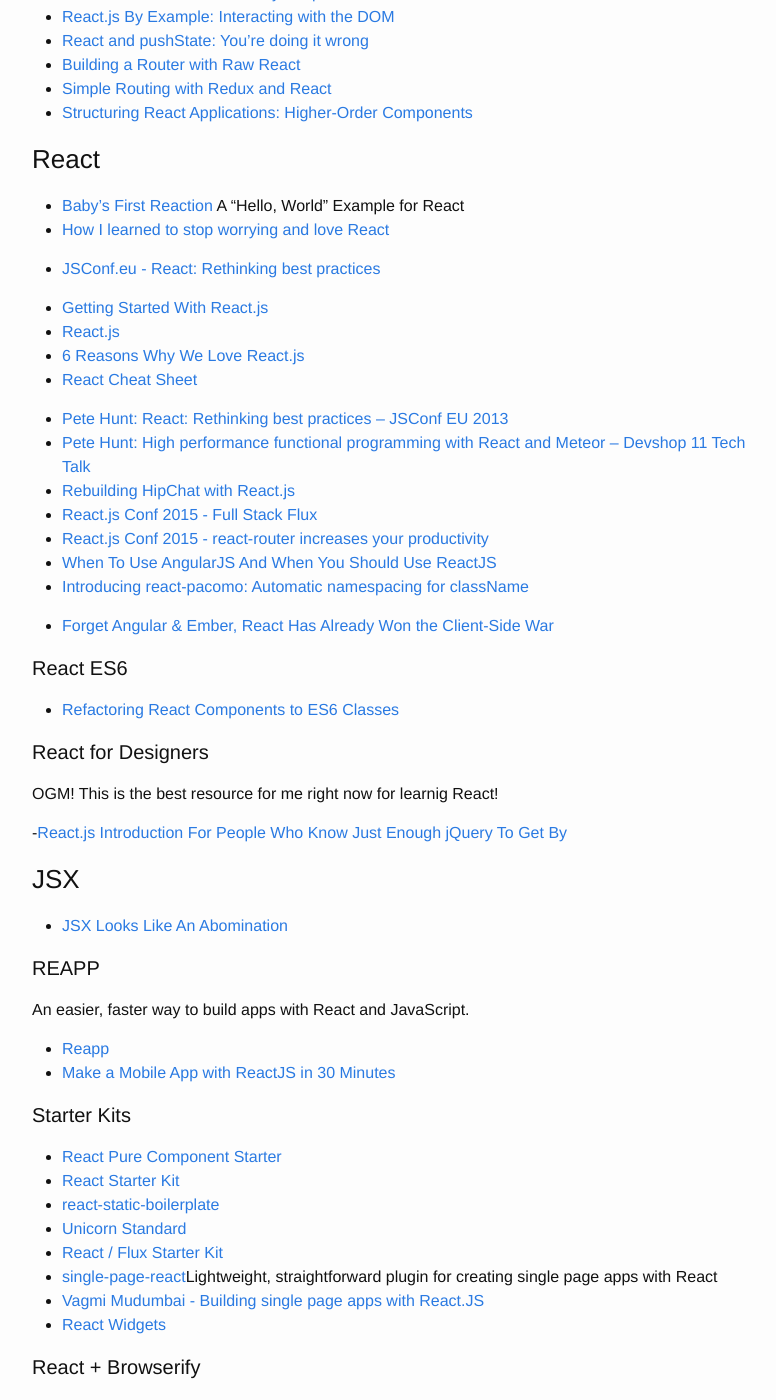
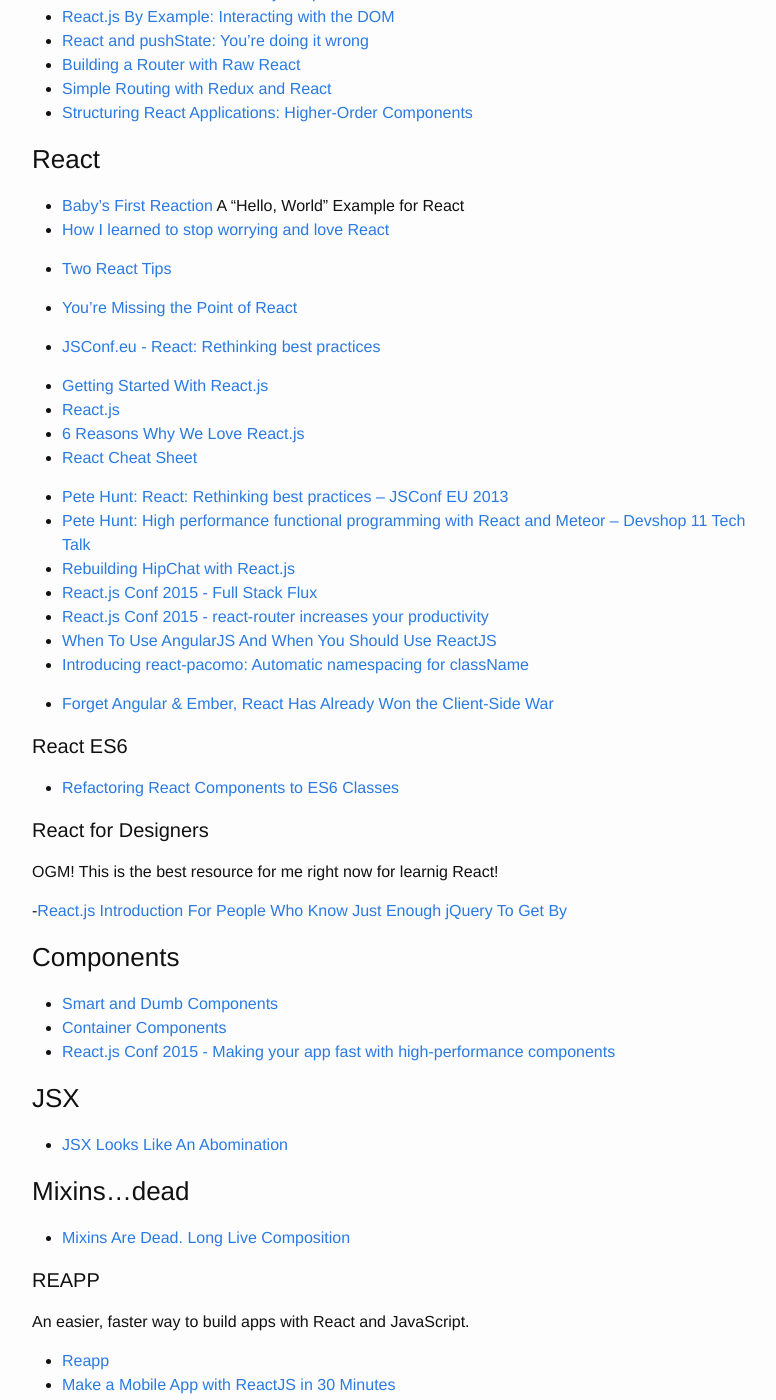
Before and after one commit to brownerd/brownerd.github.io, a Jekyll site: the page built from _posts/2015-01-01-reading-list-2015.md, in a window 1280 px wide and 1400 px high, scrolled down 28718 px. Shown: the whole window, without its empty margins (238-1014 px from the left). Built offline with Jekyll 4.4.1, drawn with Linux system fonts in a browser that asks for light colours; emoji names are drawn with the system emoji font.

Commit message:
react advice, container components

```diff
--- a/_posts/2015-01-01-reading-list-2015.md
+++ b/_posts/2015-01-01-reading-list-2015.md
@@ -1575,6 +1575,10 @@ Node.js CMS & Web Application Platform
 - [Baby’s First Reaction](https://medium.com/javascript-scene/baby-s-first-reaction-2103348eccdd#.irks179b1) A “Hello, World” Example for React
 - [How I learned to stop worrying and love React](http://firstdoit.com/react-1/)
 
+- [Two React Tips](https://medium.com/@dan_abramov/two-weird-tricks-that-fix-react-7cf9bbdef375#.lln8dduv7)
+
+- [You’re Missing the Point of React](https://medium.com/@dan_abramov/youre-missing-the-point-of-react-a20e34a51e1a#.rhplg9aff)
+
 - [JSConf.eu - React: Rethinking best practices](http://juristr.com/blog/2013/12/react-rethingking-best-practices/)
 
 - [Getting Started With React.js](https://code.tutsplus.com/courses/getting-started-with-reactjs)
@@ -1607,11 +1611,19 @@ OGM! This is the best resource for me right now for learnig React!
 
 
 
+### Components
+- [Smart and Dumb Components](https://medium.com/@dan_abramov/smart-and-dumb-components-7ca2f9a7c7d0#.kk42wh1lk)
+- [Container Components](https://gist.github.com/chantastic/fc9e3853464dffdb1e3c)
+- [React.js Conf 2015 - Making your app fast with high-performance components](https://www.youtube.com/watch?v=KYzlpRvWZ6c&t=1351)
+
+
 ### JSX
 - [JSX Looks Like An Abomination](https://medium.com/javascript-scene/jsx-looks-like-an-abomination-1c1ec351a918#.1o42rh4u2)
 
 
-
+### Mixins...dead
+
+- [Mixins Are Dead. Long Live Composition](https://medium.com/@dan_abramov/mixins-are-dead-long-live-higher-order-components-94a0d2f9e750#.nzn93yxkb)
 
 #### REAPP
 An easier, faster way to build apps with React and JavaScript.
```
